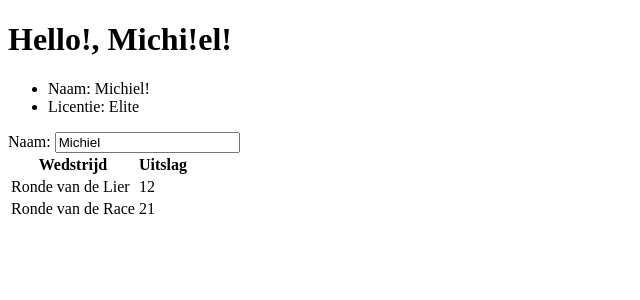
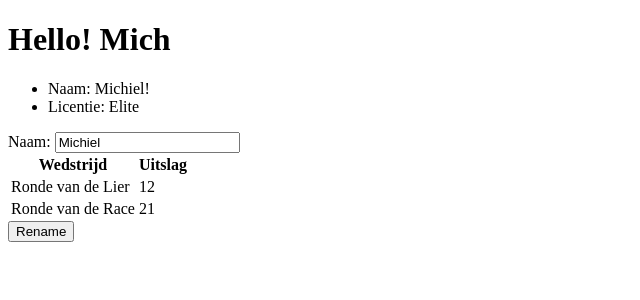
Before and after one commit to michie1/wrs_react, a React app: page / in a window 1280 px wide. Shown: the top 300 px of the page, without its empty margins (0-640 px from the left). Built offline with nearby package versions, Linux system fonts and the light colour scheme.

Commit message:
Dispatch rename

```diff
--- a/Components/App.jsx
+++ b/Components/App.jsx
@@ -1,10 +1,12 @@
 import React from 'react';
+import {connect} from 'react-redux';
+import {bindActionCreators} from 'redux';
 import { Details as RiderDetails } from './rider/Details.jsx';
 
-export default class App extends React.Component {
+export class App extends React.Component {
+
   constructor() {
     super();
-    this.receiver = 'Michi!el';
     this.rider = {
       name: 'Michiel',
       licence: 'Elite',
@@ -23,11 +25,38 @@ export default class App extends React.Component {
   }
 
   render() {
+    let rename = () => {
+      return this.props.rename('hoi');
+    }
+
     return (
       <div>
-        <h1>Hello!, {this.receiver}!</h1>
+        <h1>Hello! {this.props.name}</h1>
         <RiderDetails rider={this.rider} results={this.results} />
+        <button onClick={rename}>
+          Rename
+        </button>
       </div>
     );
   }
 }
+
+function rename(name) {
+  return {
+    type: 'rename',
+    name: name
+  };
+}
+
+function mapStateToProps(state) {
+  return {
+    hoi: state.get('hoi'),
+    name: state.get('name')
+  };
+};
+
+function mapDispatchToProps(dispatch) {
+  return bindActionCreators({rename}, dispatch);
+}
+
+export const AppContainer = connect(mapStateToProps, mapDispatchToProps)(App);
--- a/Main.jsx
+++ b/Main.jsx
@@ -1,10 +1,10 @@
 import React from 'react';
 import ReactDOM from 'react-dom';
 import {Router, Route, hashHistory} from 'react-router';
-import App from './Components/App.jsx';
+import {AppContainer} from './Components/App.jsx';
 import {Provider} from 'react-redux';
-import { createStore } from 'redux';
-import { List, Map } from 'immutable';
+import {createStore} from 'redux';
+import {List, Map} from 'immutable';
 
 /*
 ReactDOM.render(
@@ -13,18 +13,26 @@ ReactDOM.render(
 );
 */
 
-let wrsApp = (state, action) => {
+let reducer = (state, action) => {
   if (action.type === 'toEnglish') {
     return state.set(action.index, 'bye');
+  } else if (action.type === 'rename') {
+    if (action.name === undefined) {
+      return state.set('name', 'foobar');
+    } else {
+      return state.set('name', action.name);
+    }
+  } else {
+    return state;
   }
-  return state;
 }
 
 let initialState = Map({
-  hoi: 'doei'
+  hoi: 'doei',
+  name: 'Mich'
 });
 
-let store = createStore(wrsApp, initialState);
+let store = createStore(reducer, initialState);
 
 console.log(store.getState().get('hoi'));
 store.dispatch({
@@ -34,9 +42,11 @@ store.dispatch({
 
 console.log(store.getState().get('hoi'));
 
+
+
 ReactDOM.render(
   <Provider store={store}>
-    <App />
+    <AppContainer />
   </Provider>,
   document.getElementById('app')
 )
```
